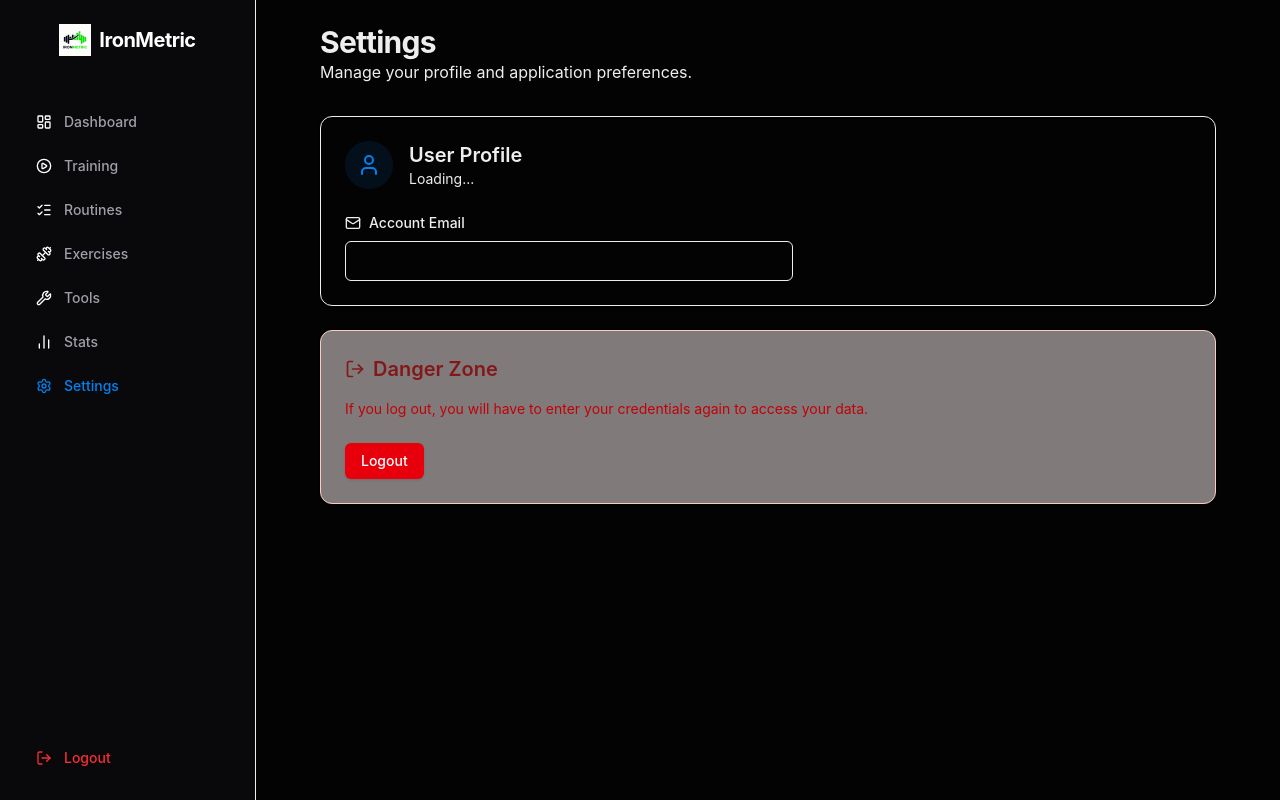
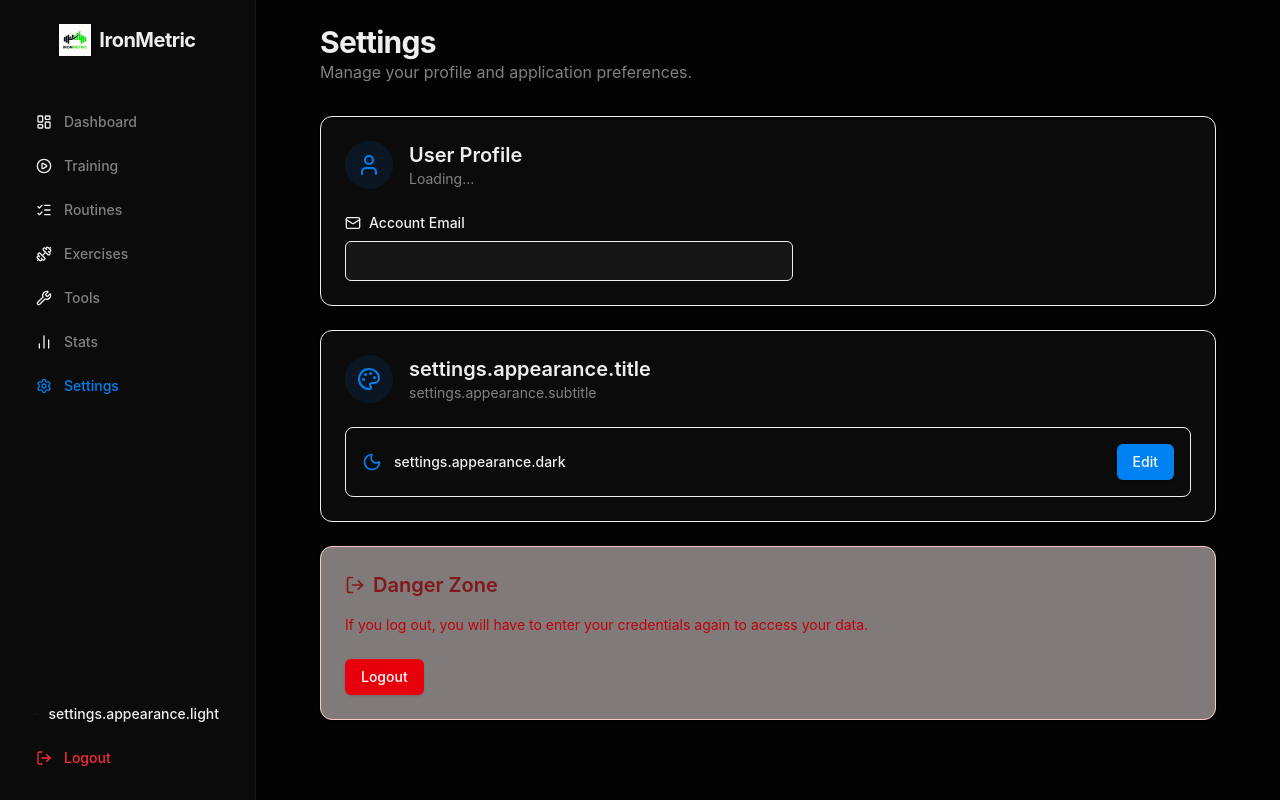
Before and after one commit to srbitgithub/datagymroutines, a Next.js app: page /dashboard/settings in a window 1280 px wide. Built offline with nearby package versions, Linux system fonts and the light colour scheme.

Commit message:
Implemented: day/night button

```diff
--- a/src/app/dashboard/layout.tsx
+++ b/src/app/dashboard/layout.tsx
@@ -7,10 +7,13 @@ import { Dumbbell, LayoutDashboard, Settings, LogOut, BarChart2, Wrench, PlayCir
 import { logoutAction } from "@/app/_actions/auth";
 import { SessionProvider } from "@/modules/training/presentation/contexts/SessionContext";
 import { TranslationProvider, useTranslation } from "@/core/i18n/TranslationContext";
+import { useTheme } from "@/core/theme/ThemeContext";
+import { Sun, Moon } from "lucide-react";
 
 function DashboardContent({ children }: { children: ReactNode }) {
     const pathname = usePathname();
     const { t } = useTranslation();
+    const { theme, toggleTheme } = useTheme();
 
     const navItems = [
         { href: "/dashboard", icon: LayoutDashboard, label: t('nav.dashboard') },
@@ -23,13 +26,13 @@ function DashboardContent({ children }: { children: ReactNode }) {
     ];
 
     return (
-        <div className="flex min-h-screen bg-background text-foreground">
+        <div className="flex min-h-screen bg-background text-foreground transition-colors duration-300">
             {/* Sidebar Mobile (bottom) / Desktop (left) */}
-            <aside className="fixed bottom-0 inset-x-0 z-50 border-t bg-zinc-950 md:static md:w-64 md:border-r md:border-t-0">
+            <aside className="fixed bottom-0 inset-x-0 z-50 border-t bg-card md:static md:w-64 md:border-r md:border-t-0 border-border transition-colors duration-300">
                 <div className="flex h-full flex-row items-center justify-around p-2 md:flex-col md:justify-start md:gap-4 md:p-6">
                     <div className="hidden items-center gap-2 md:flex mb-8">
                         <img src="/icons/icon-192x192.png" alt="IronMetric Logo" className="h-8 w-8 object-contain" />
-                        <span className="font-bold text-xl tracking-tight text-white">IronMetric</span>
+                        <span className="font-bold text-xl tracking-tight text-foreground">IronMetric</span>
                     </div>
 
                     <nav className="flex w-full flex-row justify-around gap-2 md:flex-col md:justify-start overflow-x-auto no-scrollbar">
@@ -39,17 +42,34 @@ function DashboardContent({ children }: { children: ReactNode }) {
                                 <Link
                                     key={item.href}
                                     href={item.href}
-                                    className={`flex flex-col md:flex-row items-center gap-1 md:gap-3 rounded-lg px-2 py-1.5 md:px-3 md:py-2 text-[10px] md:text-sm font-medium transition-colors hover:bg-white/10 shrink-0 ${isActive ? 'text-brand-primary' : 'text-zinc-400'
+                                    className={`flex flex-col md:flex-row items-center gap-1 md:gap-3 rounded-lg px-2 py-1.5 md:px-3 md:py-2 text-[10px] md:text-sm font-medium transition-colors hover:bg-muted shrink-0 ${isActive ? 'text-brand-primary' : 'text-muted-foreground'
                                         }`}
                                 >
-                                    <item.icon className={`h-5 w-5 md:h-4 md:w-4 ${isActive ? 'text-brand-primary' : 'text-white'}`} />
+                                    <item.icon className={`h-5 w-5 md:h-4 md:w-4 ${isActive ? 'text-brand-primary' : 'text-foreground'}`} />
                                     <span className="md:inline">{item.label}</span>
                                 </Link>
                             );
                         })}
                     </nav>
 
-                    <div className="mt-auto hidden w-full md:block">
+                    <div className="mt-auto hidden w-full md:flex flex-col gap-2">
+                        <button
+                            onClick={toggleTheme}
+                            className="flex w-full items-center gap-3 rounded-lg px-3 py-2 text-sm font-medium text-foreground transition-colors hover:bg-muted cursor-pointer"
+                        >
+                            {theme === 'dark' ? (
+                                <>
+                                    <Sun className="h-4 w-4" />
+                                    <span>{t('settings.appearance.light')}</span>
+                                </>
+                            ) : (
+                                <>
+                                    <Moon className="h-4 w-4" />
+                                    <span>{t('settings.appearance.dark')}</span>
+                                </>
+                            )}
+                        </button>
+
                         <form action={logoutAction}>
                             <button type="submit" className="flex w-full items-center gap-3 rounded-lg px-3 py-2 text-sm font-medium text-red-500 transition-colors hover:bg-red-500/10 cursor-pointer">
                                 <LogOut className="h-4 w-4" />
--- a/src/app/dashboard/settings/page.tsx
+++ b/src/app/dashboard/settings/page.tsx
@@ -1,7 +1,8 @@
 'use client';
 
 import { getProfileAction, logoutAction, getUserSessionAction } from "@/app/_actions/auth";
-import { User, Mail, Weight, LogOut, Loader2, Shield } from "lucide-react";
+import { User, Mail, Weight, LogOut, Loader2, Shield, Sun, Moon, Palette } from "lucide-react";
+import { useTheme } from "@/core/theme/ThemeContext";
 import { GoalSettingsForm } from "@/modules/profiles/presentation/components/GoalSettingsForm";
 import { GenderSettingsForm } from "@/modules/profiles/presentation/components/GenderSettingsForm";
 import { UsernameSettingsForm } from "@/modules/profiles/presentation/components/UsernameSettingsForm";
@@ -10,6 +11,7 @@ import { useTranslation } from "@/core/i18n/TranslationContext";
 
 export default function SettingsPage() {
     const { t } = useTranslation();
+    const { theme, toggleTheme } = useTheme();
     const [profile, setProfile] = useState<any>(null);
     const [user, setUser] = useState<any>(null);
     const [loading, setLoading] = useState(true);
@@ -124,7 +126,40 @@ export default function SettingsPage() {
                     </div>
                 </section>
 
-                <section className="rounded-xl border border-red-200 bg-red-50/50 p-6 shadow-sm">
+                <section className="rounded-xl border bg-card p-6 shadow-sm">
+                    <div className="flex items-center gap-4 mb-6">
+                        <div className="h-12 w-12 rounded-full bg-brand-primary/10 flex items-center justify-center">
+                            <Palette className="h-6 w-6 text-brand-primary" />
+                        </div>
+                        <div>
+                            <h2 className="text-xl font-semibold">{t('settings.appearance.title')}</h2>
+                            <p className="text-sm text-muted-foreground">{t('settings.appearance.subtitle')}</p>
+                        </div>
+                    </div>
+
+                    <div className="flex items-center justify-between p-4 rounded-lg bg-muted/20 border">
+                        <div className="flex items-center gap-3">
+                            {theme === 'dark' ? (
+                                <Moon className="h-5 w-5 text-brand-primary" />
+                            ) : (
+                                <Sun className="h-5 w-5 text-brand-primary" />
+                            )}
+                            <div>
+                                <p className="text-sm font-medium">
+                                    {theme === 'dark' ? t('settings.appearance.dark') : t('settings.appearance.light')}
+                                </p>
+                            </div>
+                        </div>
+                        <button
+                            onClick={toggleTheme}
+                            className="inline-flex items-center justify-center rounded-md text-sm font-medium transition-colors focus-visible:outline-none focus-visible:ring-1 focus-visible:ring-ring bg-brand-primary text-white shadow hover:bg-brand-primary/90 h-9 px-4 py-2 cursor-pointer"
+                        >
+                            {t('common.edit')}
+                        </button>
+                    </div>
+                </section>
+
+                <section className="rounded-xl border border-red-200 bg-red-50/50 dark:bg-red-950/20 dark:border-red-900/50 p-6 shadow-sm">
                     <h2 className="text-xl font-semibold text-red-900 mb-4 flex items-center gap-2">
                         <LogOut className="h-5 w-5" />
                         {t('settings.danger_zone')}
--- a/src/app/globals.css
+++ b/src/app/globals.css
@@ -10,6 +10,23 @@
 :root {
   --background: oklch(0.1 0 0);
   --foreground: oklch(0.95 0 0);
+  --card: oklch(0.15 0 0);
+  --card-foreground: oklch(0.95 0 0);
+  --border: oklch(0.2 0 0);
+  --muted: oklch(0.2 0 0);
+  --muted-foreground: oklch(0.6 0 0);
+  --input: oklch(0.2 0 0);
+}
+
+.light {
+  --background: oklch(1 0 0);
+  --foreground: oklch(0.1 0 0);
+  --card: oklch(1 0 0);
+  --card-foreground: oklch(0.1 0 0);
+  --border: oklch(0.9 0 0);
+  --muted: oklch(0.95 0 0);
+  --muted-foreground: oklch(0.4 0 0);
+  --input: oklch(0.95 0 0);
 }
 
 body {
@@ -19,4 +36,13 @@ body {
   background: var(--background);
   color: var(--foreground);
   font-family: var(--font-sans);
+  transition: background-color 0.3s ease, color 0.3s ease;
 }
+
+/* Base Utility Classes for custom themes */
+.bg-background { background-color: var(--background); }
+.text-foreground { color: var(--foreground); }
+.bg-card { background-color: var(--card); }
+.border-border { border-color: var(--border); }
+.bg-muted { background-color: var(--muted); }
+.text-muted-foreground { color: var(--muted-foreground); }
--- a/src/components/pwa/PWAUpdateToast.tsx
+++ b/src/components/pwa/PWAUpdateToast.tsx
@@ -42,16 +42,16 @@ export function PWAUpdateToast() {
     if (!showReload) return null;
 
     return (
-        <div className="fixed bottom-4 right-4 left-4 md:left-auto z-[100] p-4 bg-zinc-900 border border-zinc-800 rounded-xl shadow-2xl flex items-center justify-between gap-4 animate-in fade-in slide-in-from-bottom-4">
+        <div className="fixed bottom-4 right-4 left-4 md:left-auto z-[100] p-4 bg-card border border-border rounded-xl shadow-2xl flex items-center justify-between gap-4 animate-in fade-in slide-in-from-bottom-4">
             <div className="flex items-center gap-3">
                 <div className="h-2 w-2 rounded-full bg-brand-primary animate-pulse" />
-                <span className="text-sm font-medium text-white">
+                <span className="text-sm font-medium text-foreground">
                     Nueva versión disponible
                 </span>
             </div>
             <button
                 onClick={reloadPage}
-                className="px-4 py-2 bg-white text-black text-xs font-bold uppercase tracking-wide rounded-lg hover:bg-zinc-200 transition-colors"
+                className="px-4 py-2 bg-foreground text-background text-xs font-bold uppercase tracking-wide rounded-lg hover:bg-foreground/90 transition-colors"
             >
                 Actualizar
             </button>
--- a/src/core/i18n/dictionaries/es.ts
+++ b/src/core/i18n/dictionaries/es.ts
@@ -242,6 +242,12 @@ export const es = {
         },
         danger_zone_desc: "Si cierras sesión, tendrás que volver a introducir tus credenciales para acceder a tus datos.",
         username_success: "Nombre de usuario actualizado correctamente",
+        appearance: {
+            title: "Apariencia",
+            light: "Modo Día",
+            dark: "Modo Noche",
+            subtitle: "Personaliza el aspecto de la aplicación"
+        },
     },
     tools: {
         title: "Herramientas",
--- /dev/null
+++ b/src/core/theme/ThemeContext.tsx
@@ -0,0 +1,50 @@
+'use client';
+
+import React, { createContext, useContext, useEffect, useState } from 'react';
+
+type Theme = 'light' | 'dark';
+
+interface ThemeContextType {
+    theme: Theme;
+    toggleTheme: () => void;
+}
+
+const ThemeContext = createContext<ThemeContextType | undefined>(undefined);
+
+export function ThemeProvider({ children }: { children: React.ReactNode }) {
+    const [theme, setTheme] = useState<Theme>('dark');
+
+    useEffect(() => {
+        // Initial theme setup
+        const savedTheme = localStorage.getItem('theme') as Theme;
+        if (savedTheme) {
+            setTheme(savedTheme);
+            document.documentElement.classList.toggle('light', savedTheme === 'light');
+        } else if (window.matchMedia('(prefers-color-scheme: light)').matches) {
+            // Optional: follow system preference if no saved theme
+            // setTheme('light');
+            // document.documentElement.classList.add('light');
+        }
+    }, []);
+
+    const toggleTheme = () => {
+        const newTheme = theme === 'dark' ? 'light' : 'dark';
+        setTheme(newTheme);
+        localStorage.setItem('theme', newTheme);
+        document.documentElement.classList.toggle('light', newTheme === 'light');
+    };
+
+    return (
+        <ThemeContext.Provider value={{ theme, toggleTheme }}>
+            {children}
+        </ThemeContext.Provider>
+    );
+}
+
+export function useTheme() {
+    const context = useContext(ThemeContext);
+    if (context === undefined) {
+        throw new Error('useTheme must be used within a ThemeProvider');
+    }
+    return context;
+}
--- a/src/modules/training/infrastructure/components/ExerciseListItem.tsx
+++ b/src/modules/training/infrastructure/components/ExerciseListItem.tsx
@@ -124,7 +124,7 @@ export function ExerciseListItem({ exercise, onRefresh }: ExerciseListItemProps)
                             <>
                                 <button
                                     onClick={() => setIsEditing(true)}
-                                    className="inline-flex h-8 w-8 items-center justify-center rounded-lg bg-accent hover:bg-zinc-800 transition-colors"
+                                    className="inline-flex h-8 w-8 items-center justify-center rounded-lg bg-accent hover:bg-muted transition-colors"
                                     title={t('exercises.edit_title')}
                                 >
                                     <Edit2 className="h-4 w-4" />
```
Also changed, not shown: src/app/layout.tsx (+20 -5 lines), src/components/ui/CustomDialog.tsx (+4 -4 lines), src/modules/admin/presentation/components/AdminDashboardUI.tsx (+23 -23 lines), src/modules/training/infrastructure/components/SessionLogger.tsx (+17 -17 lines).
